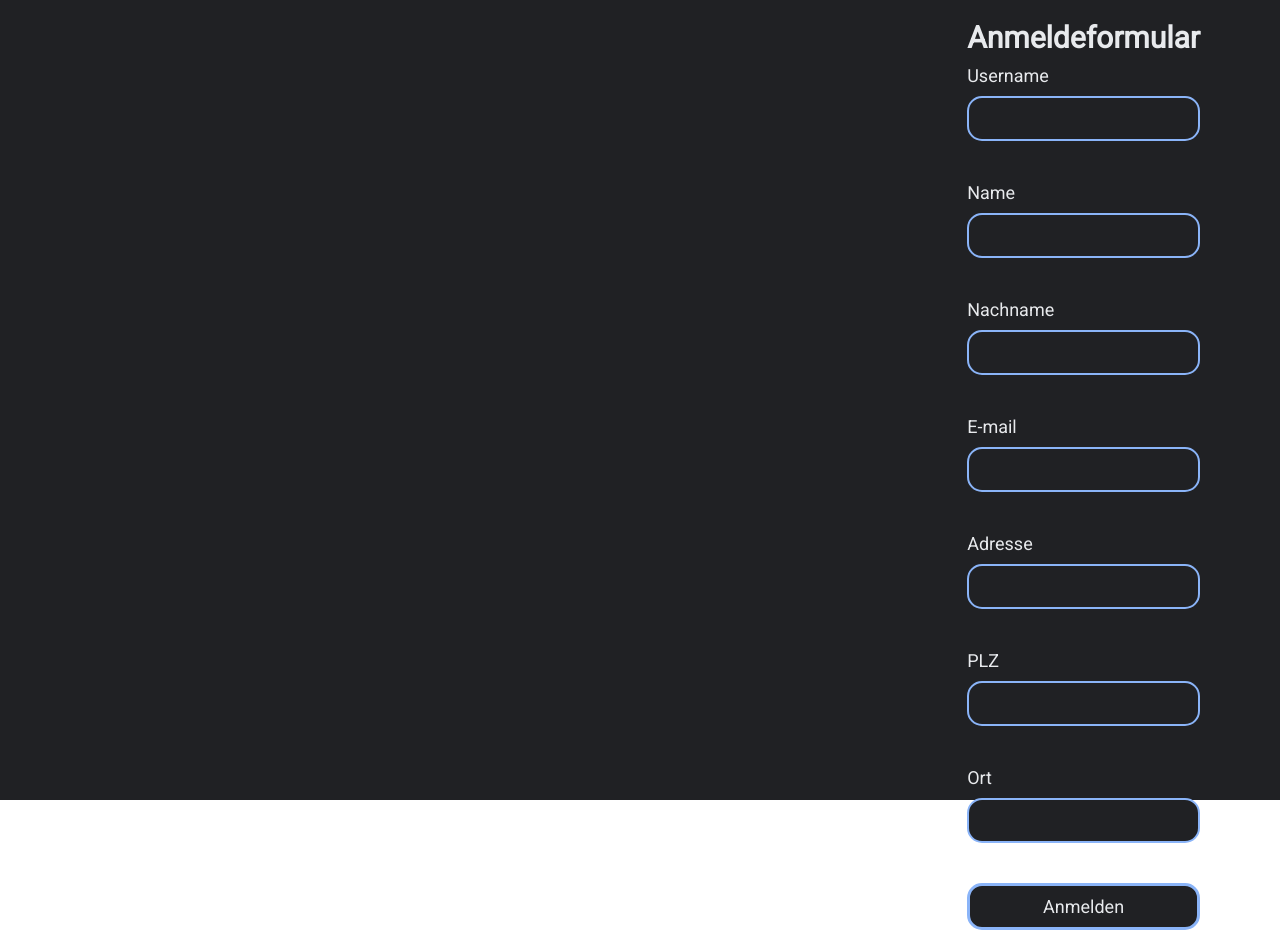
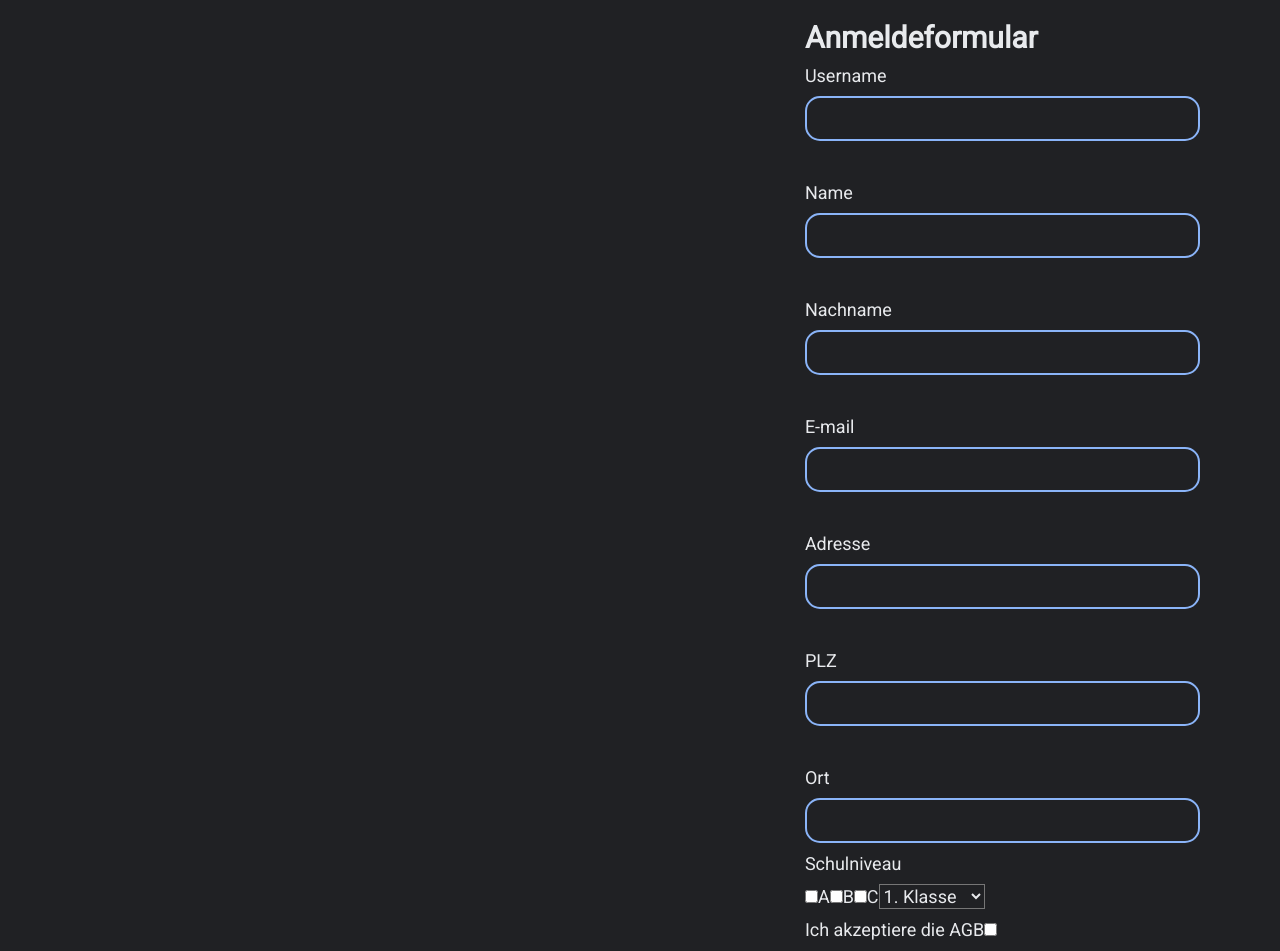
Before and after one commit to Tainy8/zebi-auftritt, an Angular app: page / in a window 1280 px wide. Shown: the top 951 px of the page. Before the commit the page ends 930 px from the top, so only its background shows below. Built offline with nearby package versions, Linux system fonts and the light colour scheme.

Commit message:
ramon du häsch halbe formular vergässe pls fix

```diff
--- a/src/app/formular/formular.component.css
+++ b/src/app/formular/formular.component.css
@@ -15,7 +15,10 @@ input{
   border-style: solid;
   border-radius: 15px;
   padding: 10px;
+}
 
+input:hover, #anmeldeBtn:hover{
+  border-color: aliceblue;
 }
 
 /*Hide arrows on number input*/
@@ -40,3 +43,11 @@ input[type=number] {
   text-align: center;
   cursor: pointer;
 }
+
+input:hover, #anmeldeBtn:hover{
+  border-color: aliceblue;
+}
+
+#anmeldeBtn:active{
+  background-color: rgb(54, 56, 61);
+}
--- a/src/app/formular/formular.component.html
+++ b/src/app/formular/formular.component.html
@@ -14,5 +14,40 @@
   <input type="number" name="plz" id="plzInput"><br>
   <label>Ort</label>
   <input type="text" name="ort" id="ortInput">
+  <label>Schulniveau</label>
+  <div>
+
+    <input type="checkbox" name="niveauA" id="checkboxAInput">
+    <label>A</label>
+
+    <input type="checkbox" name="niveauB" id="checkboxBInput">
+    <label>B</label>
+
+    <input type="checkbox" name="niveauC" id="checkboxCInput">
+    <label>C</label>
+
+    <select name="klassenStufe" id="klassenStufeInput">
+      <option value="1">1. Klasse</option>
+      <option value="2">2. Klassse</option>
+      <option value="3">3. Klasse</option>
+      <option value="4">4. Klasse</option>
+      <option value="5">5. Klasse</option>
+      <option value="6">6. Klassse</option>
+      <option value="7">7. Klasse</option>
+      <option value="8">8. Klasse</option>
+      <option value="9">9. Klasse</option>
+      <option value="10">10. Klasse</option>
+    </select>
+  </div>
+
+  <div>
+    <label>Ich akzeptiere die AGB</label>
+    <input type="checkbox" name="agb" id="agbInput">
+  </div>
+
+  <div>
+    <label>Ich möchte den Siemens Newsletter abonnieren</label>
+    <input type="checkbox" name="newsletter" id="newsletterInput">
+  </div>
   <a (click)="onsubmit()" id="anmeldeBtn">Anmelden</a>
 </form>
--- a/src/styles.css
+++ b/src/styles.css
@@ -1 +1,4 @@
 /* You can add global styles to this file, and also import other style files */
+*{
+    background-color: rgb(32,33,36);
+}
```
